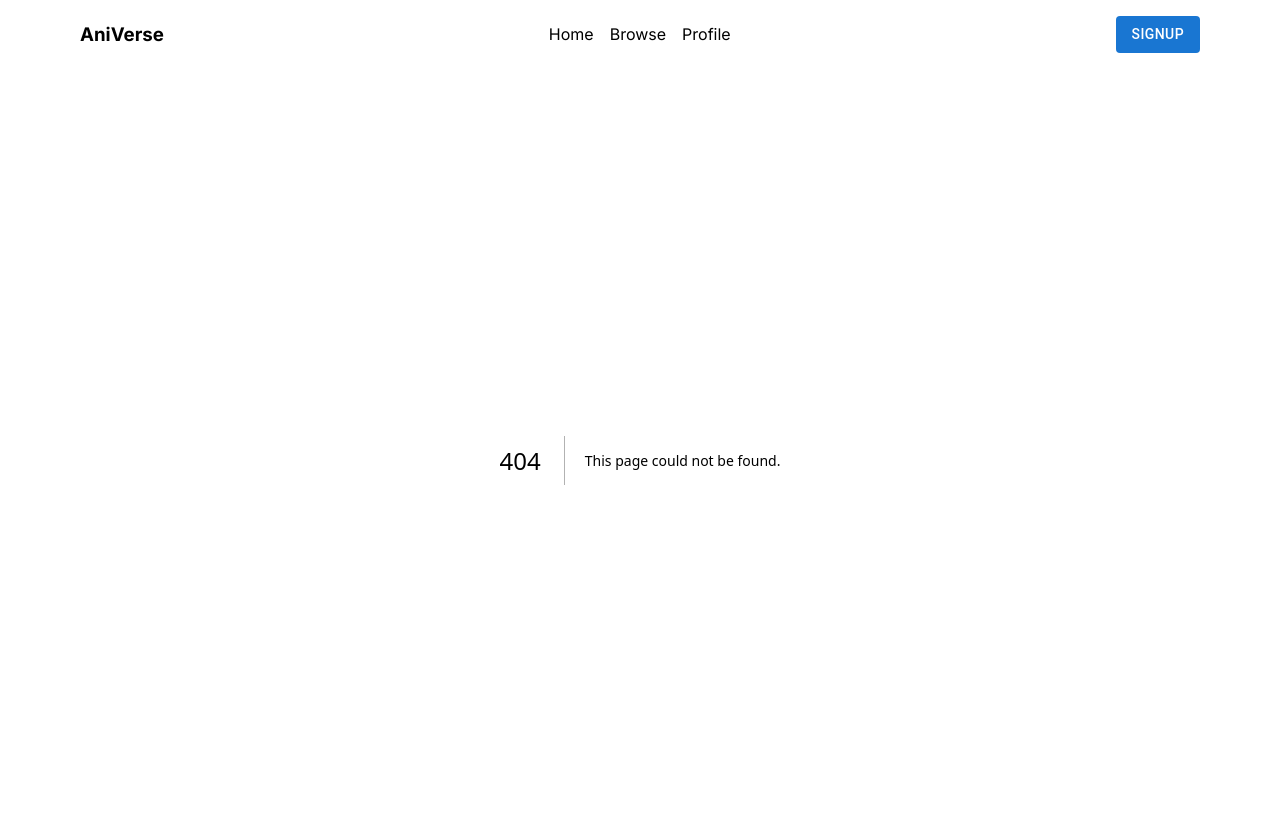
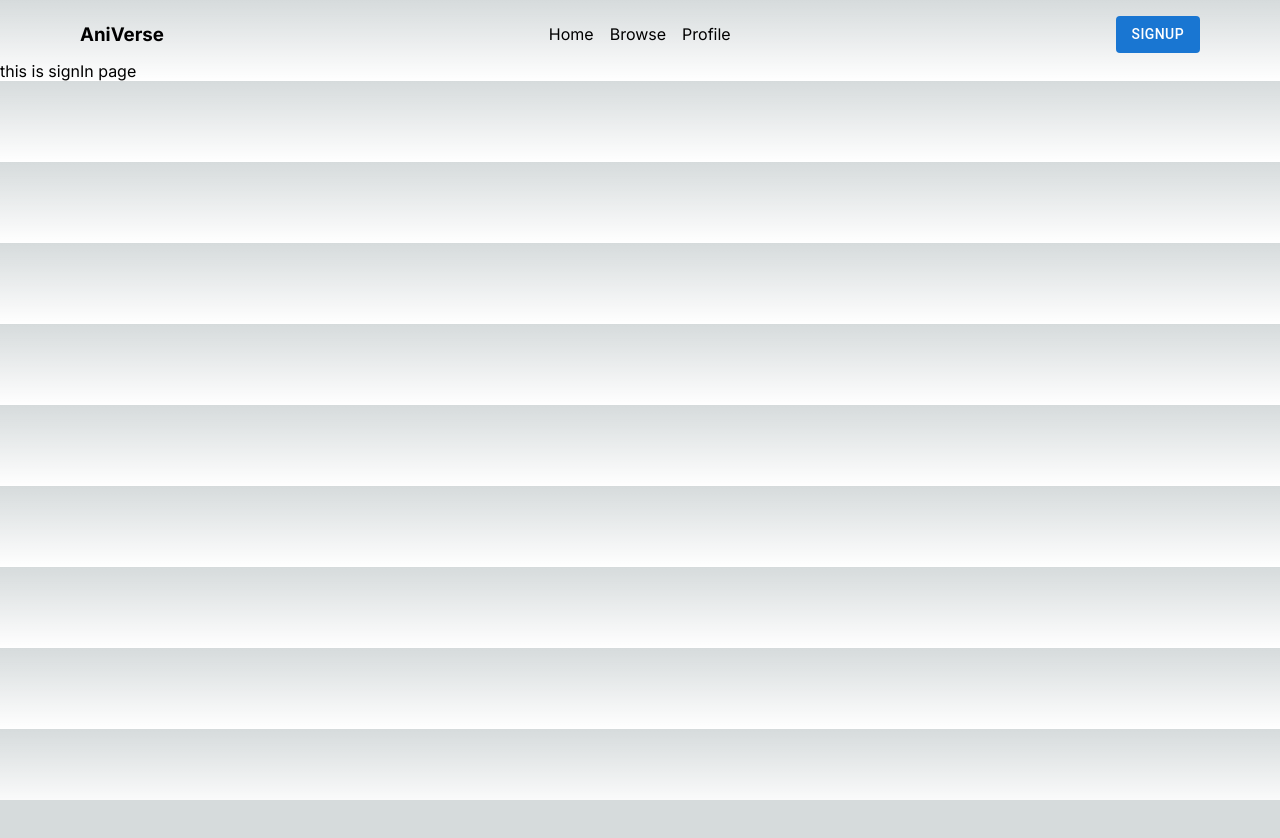
Before and after one commit to suryansh-f-r-i-d-a-y/aniverse, a Next.js app: page /signin in a window 1280 px wide. Before the commit this address had no page. Shown: the top 838 px of the page. After the commit the page ends 800 px from the top, so only its background shows below. Built offline with nearby package versions, Linux system fonts and the light colour scheme.

Commit message:
added signin page

```diff
--- /dev/null
+++ b/app/signin/page.js
@@ -0,0 +1,7 @@
+export default function SignIn(){
+return(
+    <>
+    this is signIn page
+    </>
+)
+}
```
